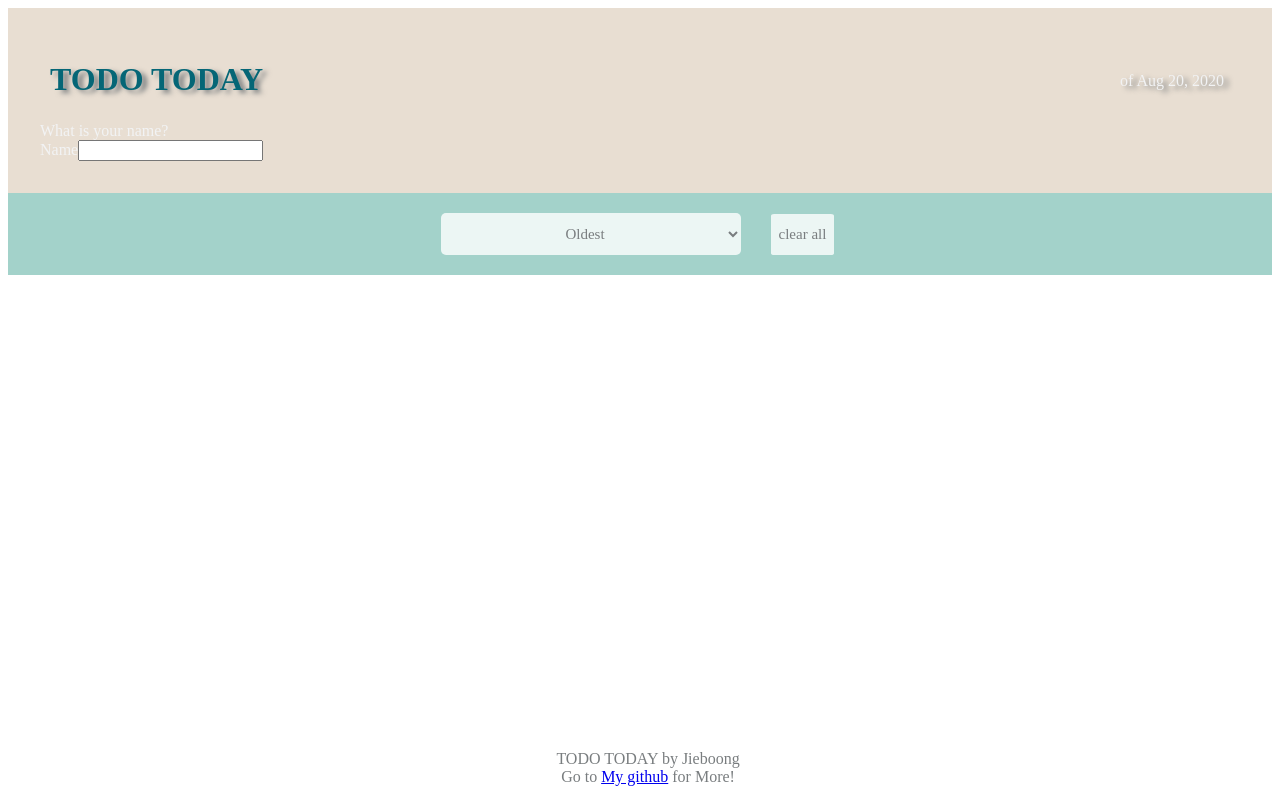
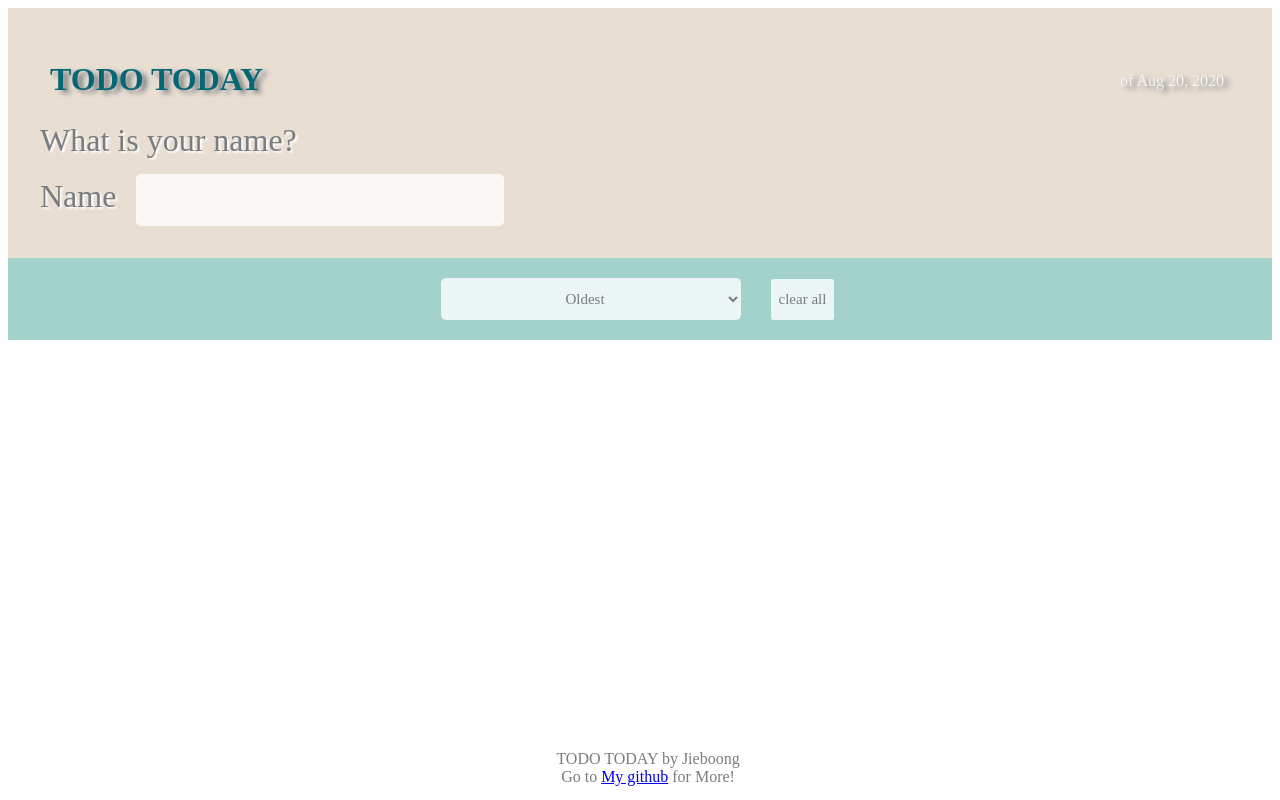
Before and after one commit to Jieboong/TodoList, a Vue app: page / in a window 1280 px wide. Built offline with nearby package versions, Linux system fonts and the light colour scheme; a web font is replaced by a local one.

Commit message:
hello css 수정

```diff
--- a/src/components/TodoHello.vue
+++ b/src/components/TodoHello.vue
@@ -1,8 +1,8 @@
 <template>
-<div>
-    <div class="hello"> What is your name?</div>
-    <label for ="user_name">Name</label>
-    <input type="text" id = "user_name" v-model="userName" v-on:keyup.enter="addUserName">
+<div class = "hello">
+    <div class="hello__question"> What is your name?</div>
+    <label for ="user_name" class="hello__name">Name</label>
+    <input type="text" class= "user_name" v-model="userName" v-on:keyup.enter="addUserName">
 </div>
 </template>
 
--- a/src/components/main.scss
+++ b/src/components/main.scss
@@ -50,7 +50,7 @@ $color:#056676 ;
     text-align : center;
   }
   &__task {
-    margin-top : 3.5rem;
+    margin-top : 1.5rem;
     margin-bottom :5rem;
     text-align : center;
 
@@ -106,6 +106,37 @@ $color:#056676 ;
       color :#797D7F ;
     }
   }
+
+.hello {
+  margin-left : 200px;
+  color : black;
+  margin : 0 auto;
+  font-size : 2rem;
+  color : #797D7F;
+  text-shadow: 2px 2px 2px white;
+
+  &__question {
+    margin-bottom : 15px;
+  }
+
+
+}
+.user_name {
+  width:30%;
+  background-color :rgba(255,255,255,0.8);
+  border-radius: 5px;
+  line-height: 200%;
+  padding: .3em .2em;
+  font-family :inherit;
+  font-size : 20px;
+  border : transparent;
+  outline:none;
+  text-align : center;
+  color:transparent;
+  margin-left : 20px;
+  text-shadow:0 0 0 #797D7F;
+}
+
 .select{
   margin-top : 20px;
   margin-bottom : 20px;
```
Also changed, not shown: src/components/TodoTitle.vue (line endings or trailing spaces).
